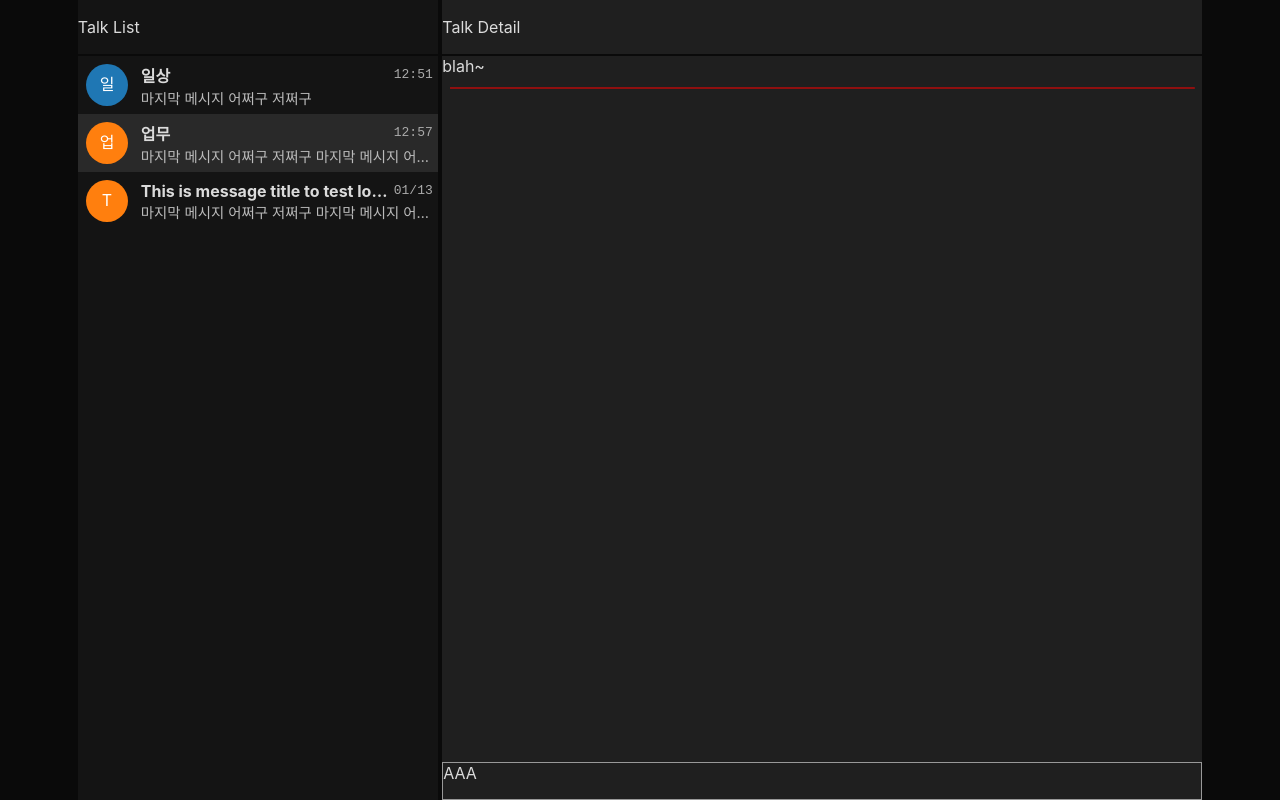
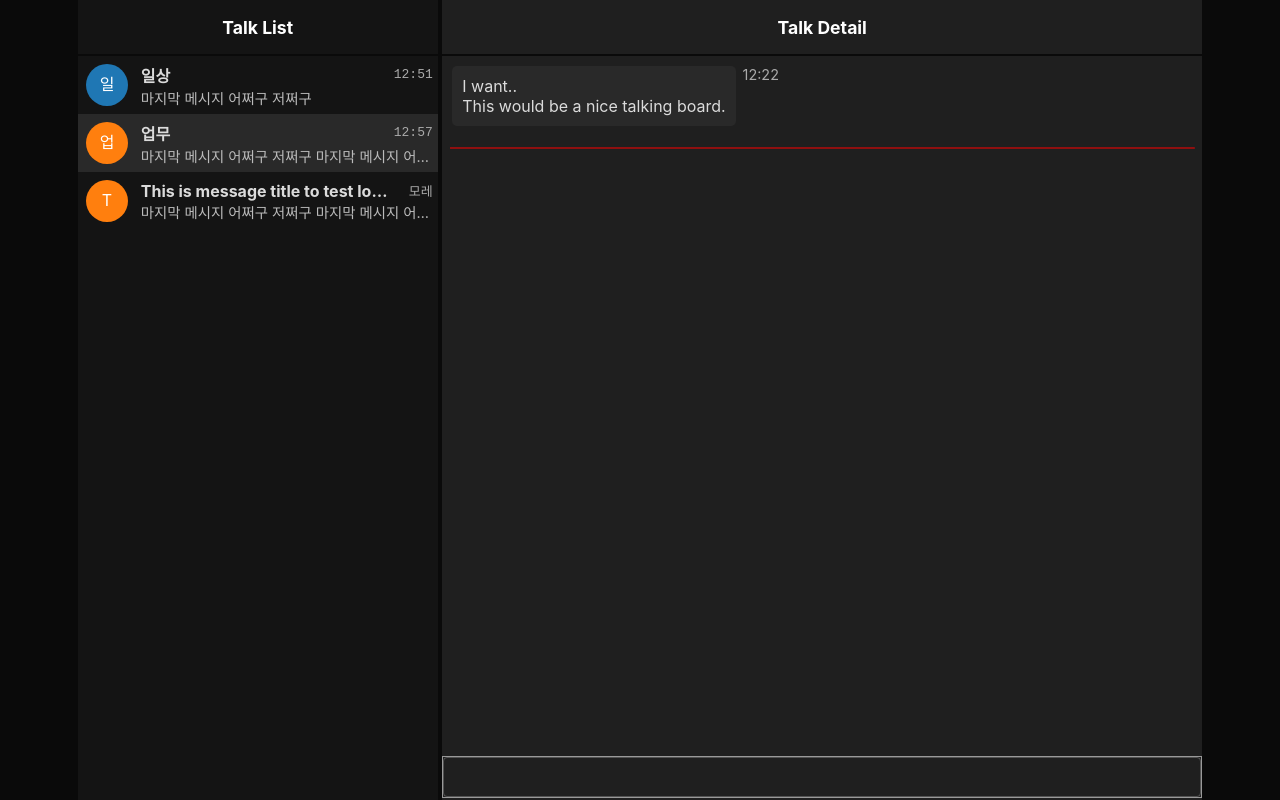
Before and after one commit to love4rh/life-talk, a React (Create React App) app in the folder webApp/: page / in a window 1280 px wide. Built offline with nearby package versions, Linux system fonts and the light colour scheme.

Commit message:
works at 2022-01-29

```diff
--- a/webApp/src/common/common.js
+++ b/webApp/src/common/common.js
@@ -148,11 +148,36 @@ export const hhmm = (dt, sep) => {
 }
 
 // 시간을 인간적으로 표시
-export const humanTime = (tick) => {
+// 오늘일 경우, day가 true이면 "오늘" 아니면 시간표시
+// 2일 전까지는 "어제, 모레"로 표시
+// 2일 넘는 날은 날짜(mm/dd) 표시
+//
+export const humanTime = (tick, day) => {
   const dt = new Date(tick);
   const now = new Date().getTime();
 
-  return Math.round(now / oneDayTick) === Math.round(tick / oneDayTick) ? hhmm(dt) : mmdd(dt);
+  const dayDiff = Math.round(now / oneDayTick) - Math.round(tick / oneDayTick);
+
+  let ret = ''
+  switch( dayDiff ) {
+    case 0:
+      ret = istrue(day) ? '오늘' : hhmm(dt);
+      break;
+
+    case 1:
+      ret = '어제';
+      break;
+
+    case 2:
+      ret = '모레';
+      break;
+
+    default:
+      ret = mmdd(dt);
+      break;
+  }
+
+  return ret;
 }
 
 /**
--- a/webApp/src/common/theme.js
+++ b/webApp/src/common/theme.js
@@ -6,14 +6,23 @@ const Dark = {
   bgScreen: '#0a0a0a', // screen default background color
   headerHeight: 54,
 
+  titleColor: '#fff',
+  fontColor: '#dbdbdb',
+
+  listPanelColor: '#141414',
+  listTimeColor: '#AAA',
+
   listItemHeight: 58, // List item line height
-  timeColor: '#aaa',
+
+  talkPanelColor: '#1f1f1f',
+  talkBoxBgColor: '#292929',
+  talkTimeColor: '#AAA',
 
   inputHeight: 36,
-  fontColor: '#dbdbdb',
-  panelColor: ['#141414', '#1f1f1f'],
+
+
   selectedBgColor: '#292929',
-  hoverBgColor: '#293029',
+  hoverBgColor: '#292C29',
   selectedItemColor: '#007FD4',
   separatorColor: '#3C3C3C',
   listLabelColor: '#bcbd22',
--- a/webApp/src/view/MainFrame.js
+++ b/webApp/src/view/MainFrame.js
@@ -6,6 +6,8 @@ import * as T from './StyledElements';
 
 import TalkList from './TalkList';
 import TalkBoard from './TalkBoard';
+
+import TextField from '@mui/material/TextField';
 
 
 
@@ -32,7 +34,6 @@ class MainFrame extends Component {
   }
 
   render () {
-    const boxClr = Theme.panelColor;
     const { pageMode, cw } = this.state;
 
     const singleMode = cw < 815;
@@ -45,8 +46,8 @@ class MainFrame extends Component {
 
           { (!singleMode || pageMode === 'list') &&
             <T.VStack width={`${listWidth}px`}>
-              <T.Header bgColor={boxClr[0]}>Talk List</T.Header>
-              <T.Container bgColor={boxClr[0]}>
+              <T.CenteredHeader bgColor={Theme.listPanelColor}>Talk List</T.CenteredHeader>
+              <T.Container bgColor={Theme.listPanelColor}>
                 <TalkList cw={listWidth} />
               </T.Container>
             </T.VStack>
@@ -56,9 +57,18 @@ class MainFrame extends Component {
 
           { (!singleMode || pageMode === 'talk') &&
             <T.VStack width={`${talkWidth}px`}>
-              <T.Header bgColor={boxClr[1]}>Talk Detail</T.Header>
-              <T.Container bgColor={boxClr[1]}>
+              <T.CenteredHeader bgColor={Theme.talkPanelColor}>Talk Detail</T.CenteredHeader>
+              <T.Container bgColor={Theme.talkPanelColor}>
                 <TalkBoard />
+                <T.InputBox>
+                  <TextField
+                    hiddenLabel
+                    fullWidth
+                    multiline
+                    maxRows={2}
+                    size="small"
+                  />
+                </T.InputBox>
               </T.Container>
             </T.VStack>
           }
--- a/webApp/src/view/StyledElements.js
+++ b/webApp/src/view/StyledElements.js
@@ -21,7 +21,7 @@ export const WholeBox = styled.div`
 `;
 
 export const Box = styled.div`
-  width: ${(p) => p.width || 5};
+  width: ${({ width }) => width || 5};
   height: 100px;
 `;
 
@@ -50,7 +50,7 @@ export const ScrollStyledDiv = styled.div`
 
 
 export const HStack = styled.div`
-  height: ${(p) => p.height || '100%'};
+  height: ${({ height }) => height || '100%'};
   width: 100%;
   display: flex;
   flex-direction: row;
@@ -59,28 +59,36 @@ export const HStack = styled.div`
 
 export const VStack = styled.div`
   height: 100%;
-  width: ${(p) => p.width || '100%'};
+  width: ${({ width }) => width || '100%'};
   display: flex;
   flex-direction: column;
 `;
 
 export const Header = styled.div`
   height: ${Theme.headerHeight}px;
-  color: #dbdbdb;
-  background-color: ${(p) => p.bgColor || Theme.bgScreen};
+  color: ${Theme.titleColor};
+  background-color: ${({ bgColor }) => bgColor || Theme.bgScreen};
   width: 100%;
   border-bottom: 1px solid ${Theme.bgScreen};
   display: flex;
   align-items: center;
+  font-size: 1.1rem;
+  font-weight: bold;
+`;
+
+export const CenteredHeader = styled(Header)`
+  justify-content: center;
 `;
 
 export const Container = styled(ScrollStyledDiv)`
   flex: 1;
   width: 100%;
-  color: #dbdbdb;
-  background-color: ${(p) => p.bgColor || Theme.bgScreen};
+  color:  ${Theme.fontColor};;
+  background-color: ${({ bgColor }) => bgColor || Theme.bgScreen};
   height: calc(100vh - ${Theme.headerHeight}px);
   border-top: 1px solid ${Theme.bgScreen};
+  display: flex;
+  flex-direction: column;
 `;
 
 
@@ -88,7 +96,7 @@ export const Container = styled(ScrollStyledDiv)`
 
 export const ListBox = styled.div`
   flex: 1;
-  width: ${(p) => p.width || '100%'};
+  width: ${({ width }) => width || '100%'};
   height: calc(100vh - ${Theme.headerHeight}px);
 `;
 
@@ -97,7 +105,7 @@ export const ListBoxItem = styled.div`
   display: flex;
   height: ${Theme.listItemHeight}px;
   color: ${Theme.fontColor};
-  background-color: ${(p) => p && p.selected ? Theme.selectedBgColor : 'inherit'};
+  background-color: ${({ selected }) => selected ? Theme.selectedBgColor : 'inherit'};
 
   &:hover {
     background-color: ${Theme.hoverBgColor};
@@ -130,7 +138,7 @@ export const ListBoxIcon = styled.div`
 `;
 
 export const ListBoxBody = styled.div`
-  width: ${(p) => p.width}px;
+  width: ${({ width }) => width}px;
   flex: 1;
   margin-left: 5px;
   margin-right: 5px;
@@ -163,13 +171,14 @@ export const ListBoxMessage = styled.div`
 `;
 
 export const ListBoxTime = styled.div`
-  color: ${Theme.timeColor};;
+  color: ${Theme.listTimeColor};;
   font-family: monospace;
   // width: ${Theme.listItemHeight}px;
   display: flex;
   flex-direction: column;
   justify-content: center;
-  align-items: center;
+  align-items: flex-end;
+  width: 45px;
 `;
 
 export const ListBoxSeparator = styled.div`
@@ -182,20 +191,34 @@ export const ListBoxSeparator = styled.div`
 
 // TalkBoard
 
-export const TalkBox = styled.div`
-  height: 100%;
-  display: flex;
-  flex-direction: column;
+export const TalkBoard = styled.div`
+  flex: 1 1;
 `;
 
-export const TalkBoard = styled.div`
-  flex: 1;
+export const TalkBox = styled.div`
+  margin: 10px;
   display: flex;
-  flex-direction: column;
+  flex-direction: row;
 `;
 
-export const TalkInputBox = styled.div`
-  height: ${Theme.inputHeight}px;
+export const TalkText = styled.div`
+  background-color: ${Theme.talkBoxBgColor};
+  border-radius: 5px;
+  padding: 10px;
+  flex-grow: ${({ fullWidth }) => fullWidth ? 1 : 0};
+  white-space: pre-wrap;
+  word-break: break-word;
+`;
+
+export const TalkTime = styled.div`
+  margin-left: 7px;
+  color: ${Theme.talkTimeColor};
+  font-size: 0.9rem;
+`;
+
+
+// InputBox
+export const InputBox = styled.div`
   border: 1px #999 solid;
-  max-height: ${Theme.inputHeight * 2}px;
+  margin: 2px 0;
 `;
--- a/webApp/src/view/TalkBoard.js
+++ b/webApp/src/view/TalkBoard.js
@@ -9,20 +9,20 @@ class TalkBoard extends Component {
   }
 
   render () {
+    const msg = 'I want..\nThis would be a nice talking board.';
+
     return (
-      <T.TalkBox>
+      <T.TalkBoard>
 
-        <T.TalkBoard>
-          blah~
+        <T.TalkBox>
+          <T.TalkText fullWidth={false}>{msg}</T.TalkText>
+          <T.TalkTime>12:22</T.TalkTime>
+        </T.TalkBox>
+        <svg height="24" width="98%" style={{ margin: '0 1%' }}>
+          <line x1="0" y1="12" x2="100%" y2="12" style={{ stroke:'rgb(255,0,0)', strokeWidth: 1 }} />
+        </svg>
 
-          <svg height="24" width="98%" style={{ margin: '0 1%' }}>
-            <line x1="0" y1="12" x2="100%" y2="12" style={{ stroke:'rgb(255,0,0)', strokeWidth: 1 }} />
-          </svg>
-        </T.TalkBoard>
-
-        <T.TalkInputBox>AAA</T.TalkInputBox>
-
-      </T.TalkBox>
+      </T.TalkBoard>
     );
   }
 
```
Also changed, not shown: webApp/doc/about.md (+4 -0 lines), webApp/src/mock/sample01.js (+18 -0 lines).
